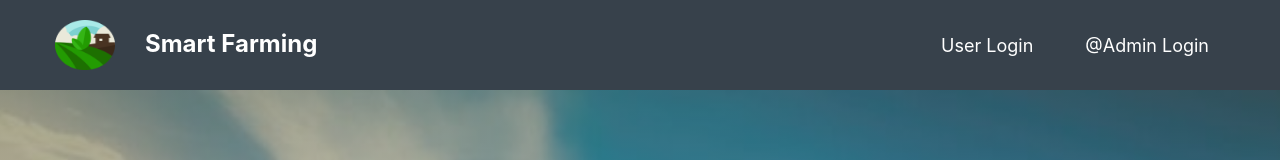
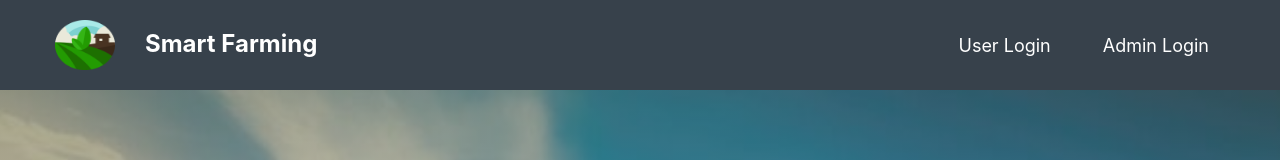
Before and after one commit to poojitha-urlana/front-end-duo, an Angular app: page / in a window 1280 px wide. Shown: the top 160 px of the page. Built offline with nearby package versions, Linux system fonts and the light colour scheme.

Commit message:
The Logout and Login Isue is solved

```diff
--- a/src/app/header/header.component.html
+++ b/src/app/header/header.component.html
@@ -2,8 +2,8 @@
   <div class="container">
     <a class="logo" routerLink="/"><img src="assets/icon.png" id="image">Smart Farming</a>
     <nav class="nav">
-      <a class="nav-link"  *ngIf="!hardcodedAuthenticationService.isUserLoggedin()"  routerLink="/login-user">User Login</a>
-      <a class="nav-link" *ngIf="!hardcodedAuthenticationService.isUserLoggedin()" routerLink="/login-admin">&#64;Admin Login</a>
+      <a class="nav-link"  *ngIf="!hardcodedAuthenticationService.isUserLoggedin()"  [routerLink]="['/login-user']">User Login</a>
+      <a class="nav-link" *ngIf="!hardcodedAuthenticationService.isUserLoggedin()" [routerLink]="['/login-admin']">Admin Login</a>
       <a *ngIf="hardcodedAuthenticationService.isUserLoggedin()" [routerLink]="['/logout']" class="nav-link">Logout</a>
     </nav>
   </div>
--- a/src/app/sidenavbar-user/sidenavbar-user.component.ts
+++ b/src/app/sidenavbar-user/sidenavbar-user.component.ts
@@ -1,5 +1,6 @@
 import { Component } from '@angular/core';
 import { RouterModule } from '@angular/router';
+import { HardcodedAuthenticationService } from '../authentication.service';
 
 @Component({
   selector: 'app-sidenavbar-user',
@@ -9,5 +10,5 @@ import { RouterModule } from '@angular/router';
   styleUrl: './sidenavbar-user.component.css'
 })
 export class SidenavbarUserComponent {
-
+  constructor(public hardcodedAuthenticationService: HardcodedAuthenticationService) {}
 }
```
